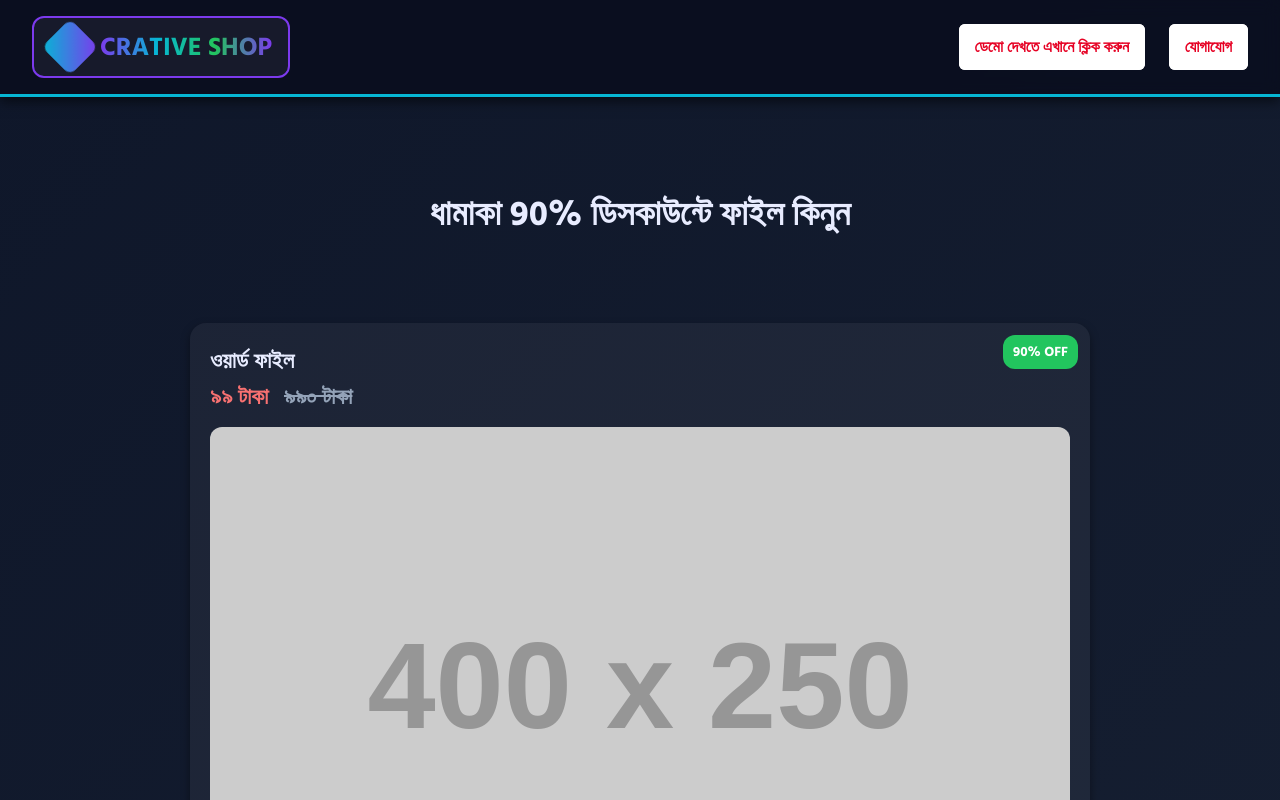
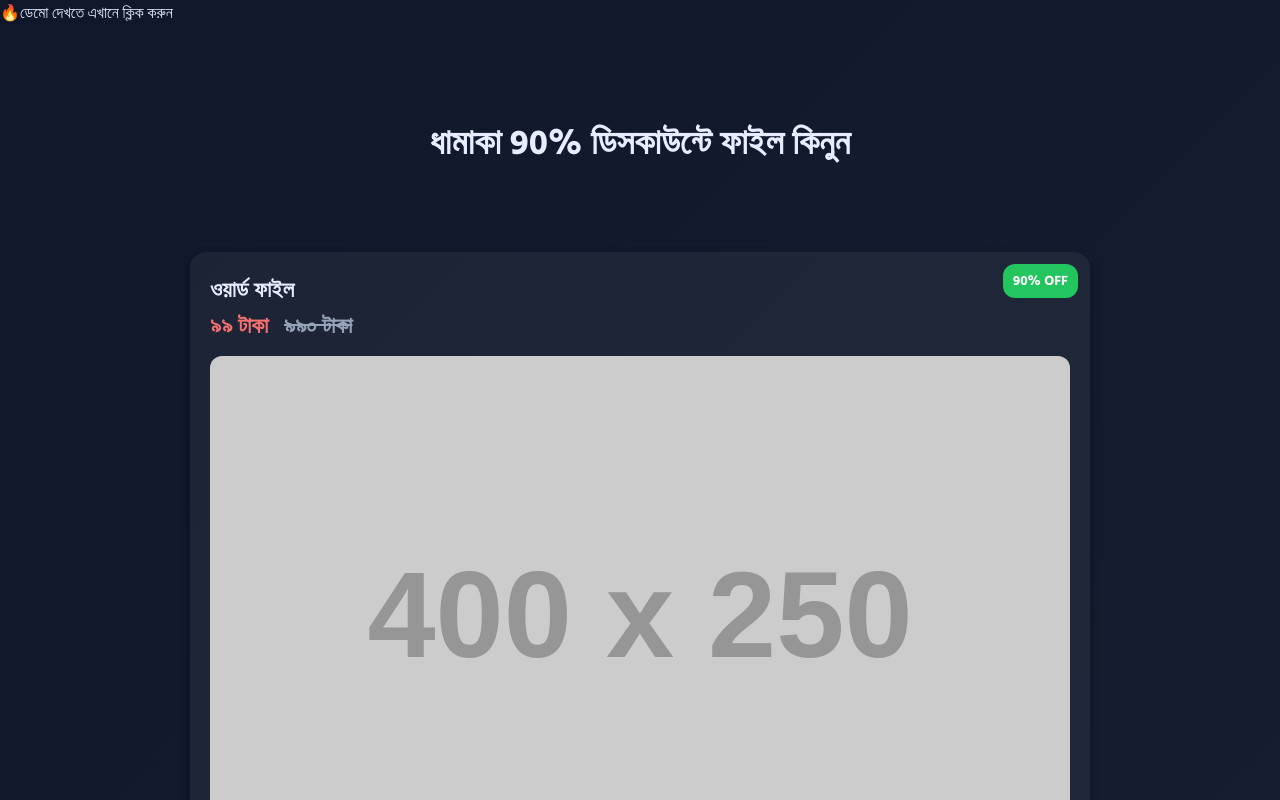
Before and after one commit to emranhrony/creativeshop, a plain HTML site: page index.html in a window 1280 px wide. Shown: the top 800 px of the page. Drawn offline with Linux system fonts and the light colour scheme; placeholder pictures from the web are drawn by us.

Commit message:
Update index.html

```diff
--- a/index.html
+++ b/index.html
@@ -58,18 +58,7 @@
     .whatsapp-btn img { width: 32px; height: 32px; }
   </style>
 </head>
-<body>
-  <header>
-    <div class="brand">
-      <div class="logo"></div>
-      <div class="title">CRATIVE SHOP</div>
-    </div>
-    <nav>
-      <a href="#demo">ডেমো দেখতে এখানে ক্লিক করুন</a>
-      <a href="https://wa.me/qr/VMN734AKZJC7N" target="_blank">যোগাযোগ</a>
-    </nav>
-  </header>
-
+<div class="badge-offer">🔥ডেমো দেখতে এখানে ক্লিক করুন </div>
   <section class="hero">
     <h2 class="headline-bn">ধামাকা 90% ডিসকাউন্টে ফাইল কিনুন</h2>
   </section>
```
